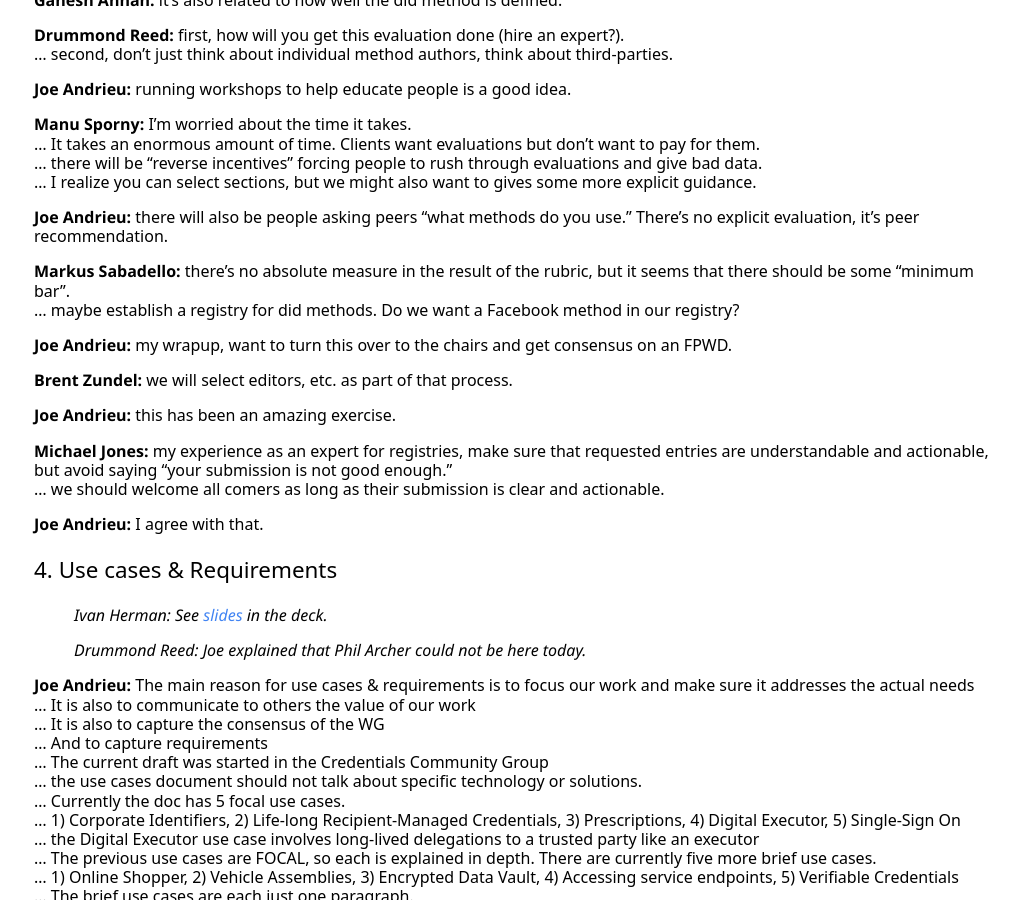
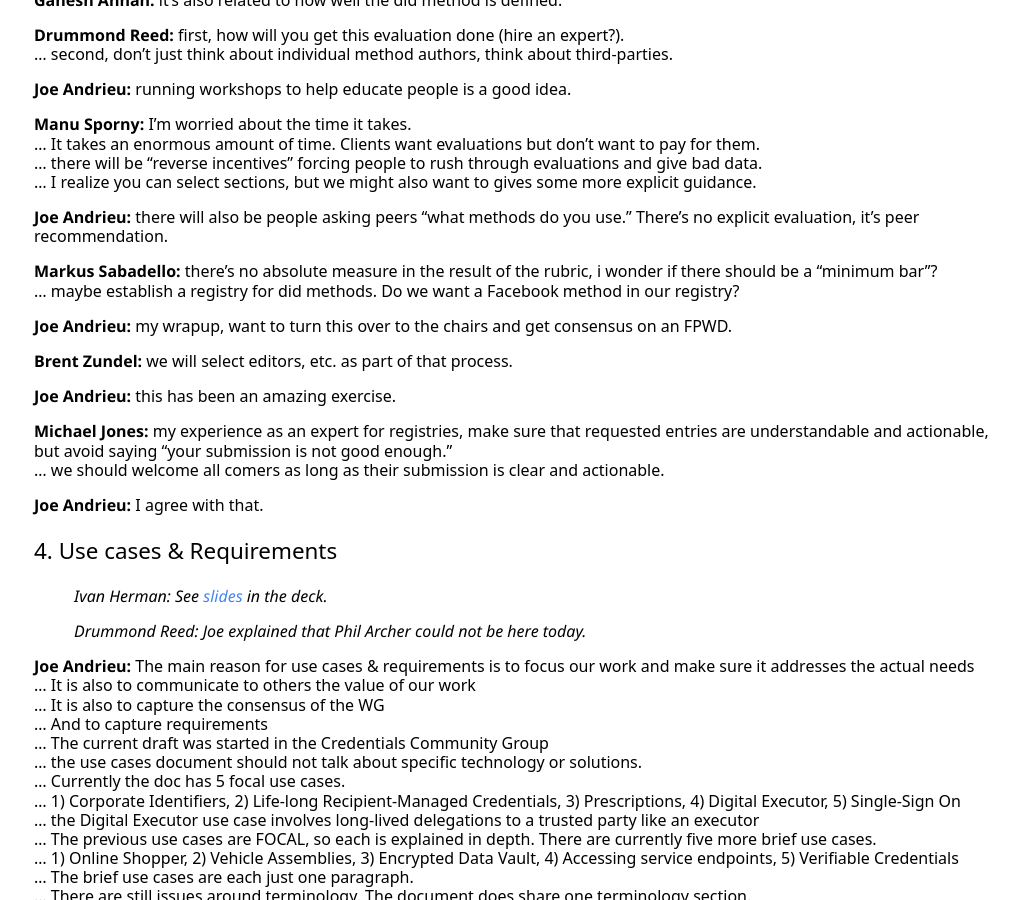
Before and after one commit to w3c/did-wg, a Jekyll site: the page built from _minutes/2020-01-31-did.md, in a window 1280 px wide and 900 px high, scrolled down 12858 px. Shown: the whole window, without its empty margins (254-1273 px from the left). Built offline with Jekyll 4.4.1, drawn with Linux system fonts in a browser that asks for light colours; some web fonts are replaced.

Commit message:
Change in minutes per Markus S.'s mail

```diff
--- a/_minutes/2020-01-31-did.md
+++ b/_minutes/2020-01-31-did.md
@@ -803,7 +803,7 @@ See also the [Agenda](https://tinyurl.com/didwg-ams2020-agenda) and the [IRC Log
 
 **Joe Andrieu:** there will also be people asking peers "what methods do you use." There's no explicit evaluation, it's peer recommendation.
 
-**Markus Sabadello:** there's no absolute measure in the result of the rubric, but it seems that there should be some "minimum bar".
+**Markus Sabadello:** there’s no absolute measure in the result of the rubric, i wonder if there should be a “minimum bar”?
 … maybe establish a registry for did methods. Do we want a Facebook method in our registry?
 
 **Joe Andrieu:** my wrapup, want to turn this over to the chairs and get consensus on an FPWD.
```
